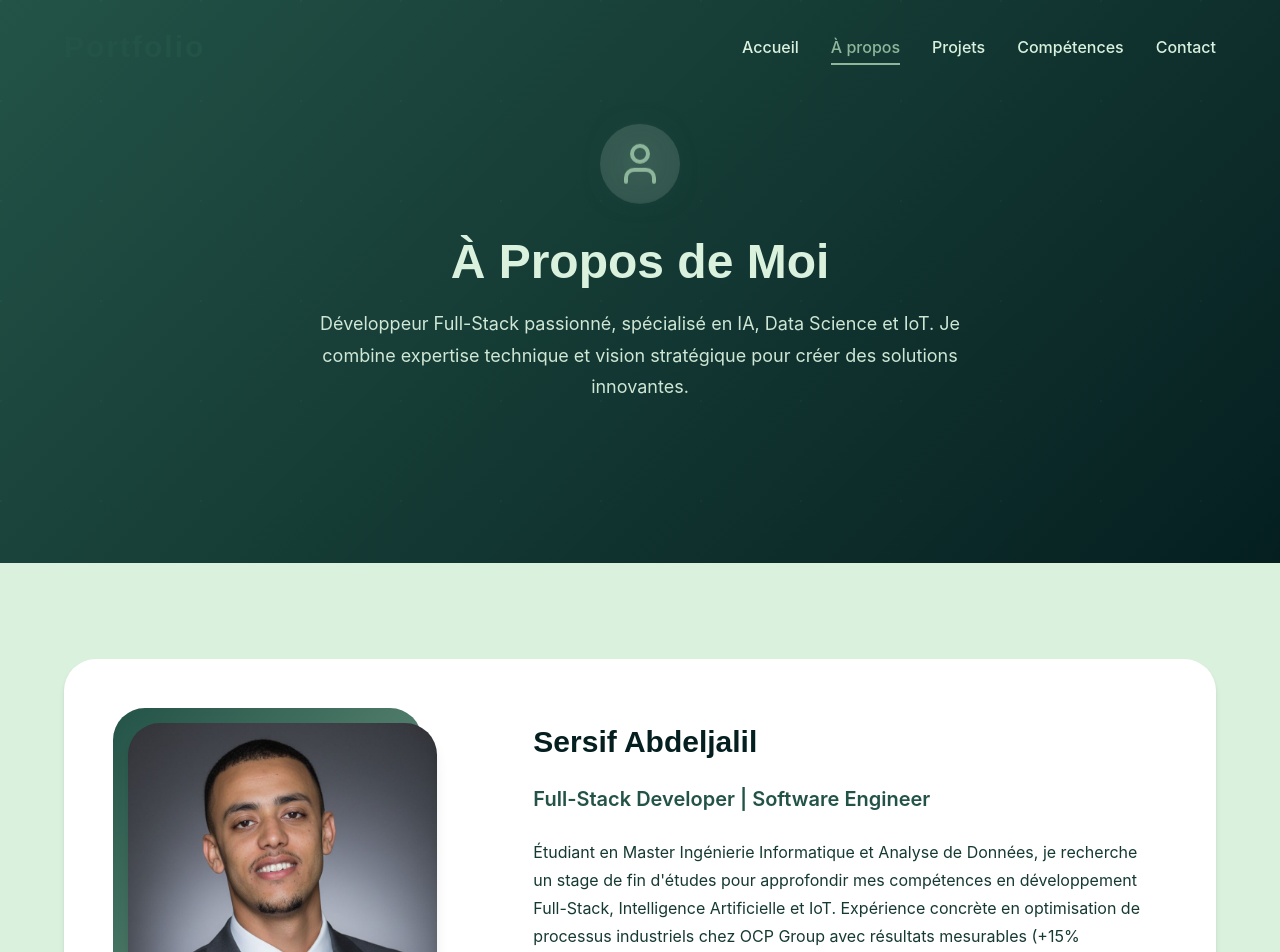
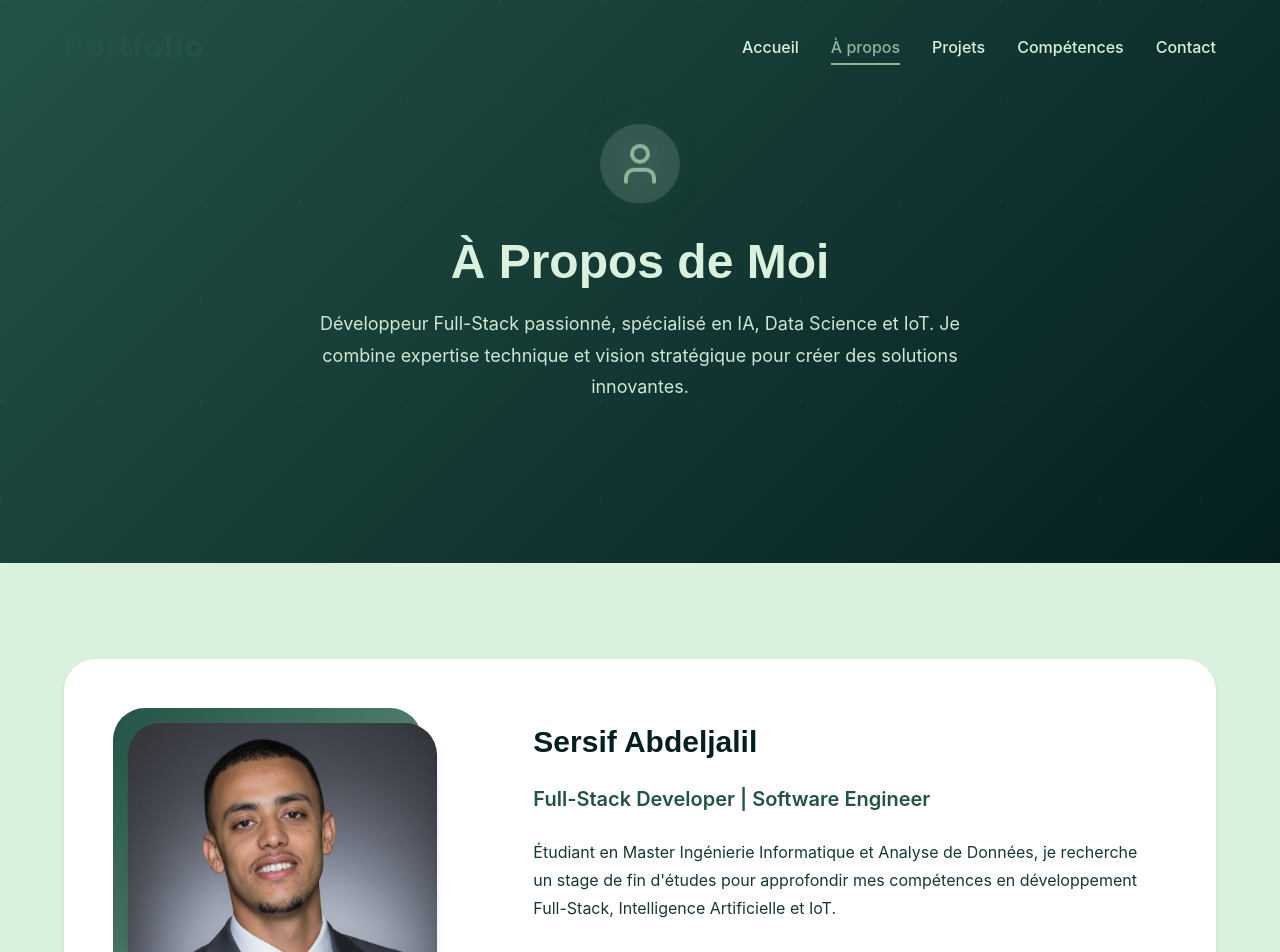
Before and after one commit to SersifAbdeljalil/me_portfolio, a React (Create React App) app: page /about in a window 1280 px wide. Shown: the top 952 px of the page. Built offline with nearby package versions, Linux system fonts and the light colour scheme.

Commit message:
add same modify in Hero

```diff
--- a/src/pages/About.js
+++ b/src/pages/About.js
@@ -174,9 +174,7 @@ function About() {
                 <p className="profile-bio">
                   Étudiant en Master Ingénierie Informatique et Analyse de Données,
                   je recherche un stage de fin d'études pour approfondir mes compétences
-                  en développement Full-Stack, Intelligence Artificielle et IoT. Expérience
-                  concrète en optimisation de processus industriels chez OCP Group avec
-                  résultats mesurables (+15% d'efficacité).
+                  en développement Full-Stack, Intelligence Artificielle et IoT.
                 </p>
 
                 <div className="profile-contact">
```
